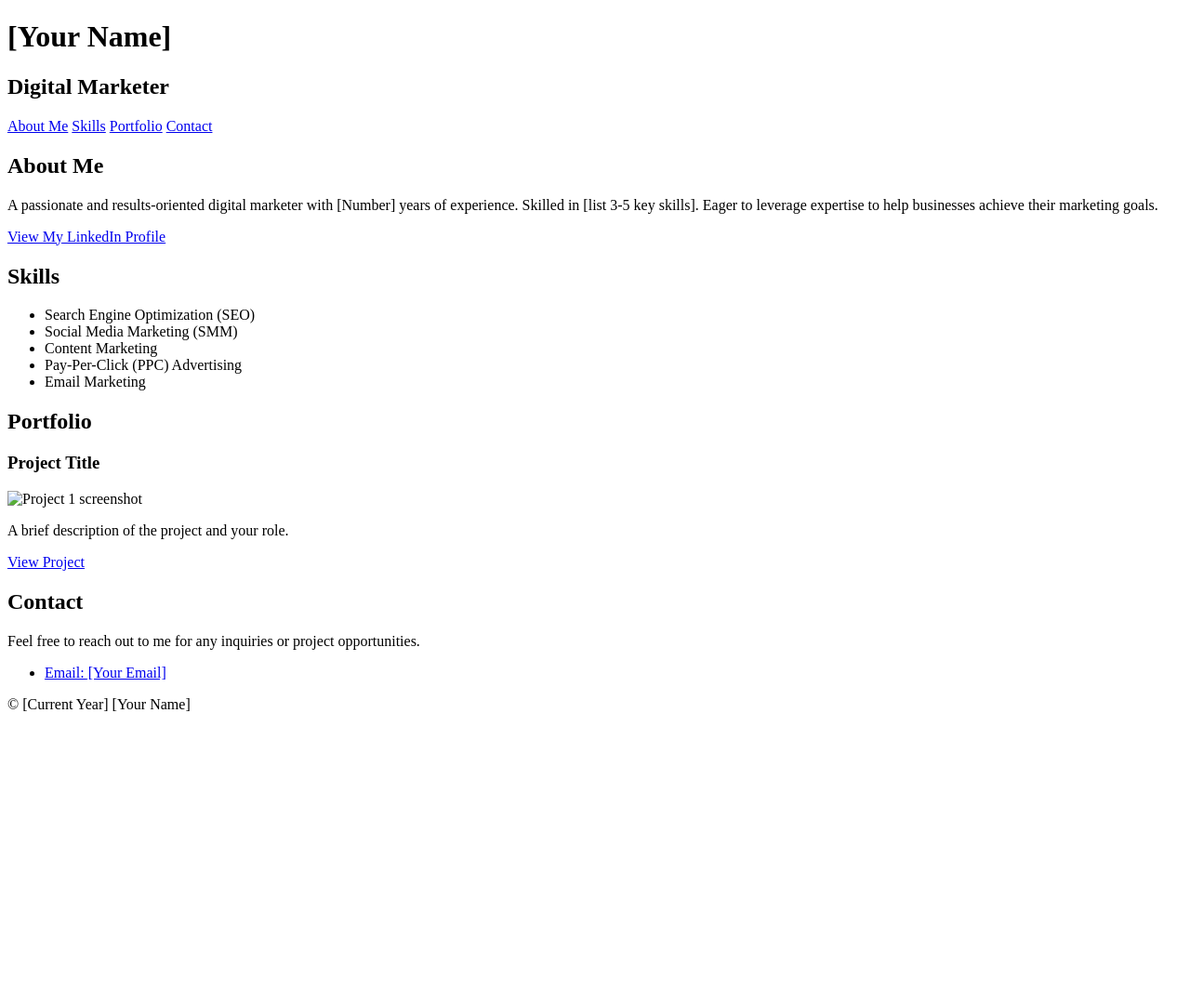
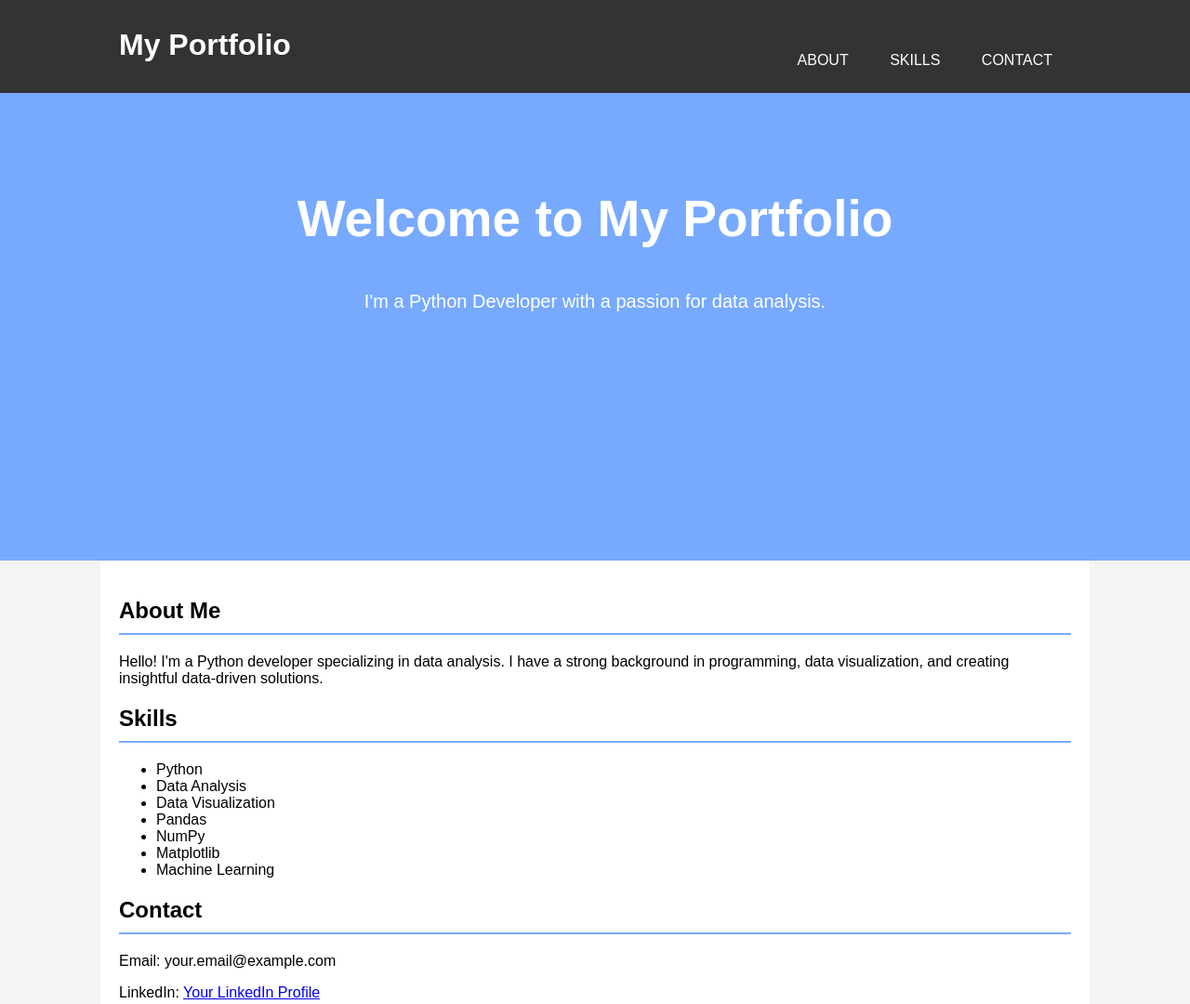
Before and after one commit to Lamerica98/Waliu, a plain HTML site: page index.html in a window 1280 px wide. Shown: the top 1080 px of the page at 93% size. Before the commit the page ends 800 px from the top, so only its background shows below. Drawn offline with Linux system fonts and the light colour scheme.

Commit message:
Update index.html

```diff
--- a/index.html
+++ b/index.html
@@ -3,61 +3,135 @@
 <head>
     <meta charset="UTF-8">
     <meta name="viewport" content="width=device-width, initial-scale=1.0">
-  <title>[Your Name] - Digital Marketer</title>
-  <link rel="stylesheet" href="style.css"> </head>
+    <title>My Portfolio</title>
+    <style>
+        body {
+            font-family: Arial, sans-serif;
+            margin: 0;
+            padding: 0;
+            background-color: #f4f4f4;
+        }
+        .container {
+            width: 80%;
+            margin: 0 auto;
+            overflow: hidden;
+        }
+        header {
+            background: #333;
+            color: #fff;
+            padding-top: 30px;
+            min-height: 70px;
+            border-bottom: #77aaff 3px solid;
+        }
+        header a {
+            color: #fff;
+            text-decoration: none;
+            text-transform: uppercase;
+            font-size: 16px;
+        }
+        header ul {
+            padding: 0;
+            list-style: none;
+        }
+        header li {
+            display: inline;
+            padding: 0 20px 0 20px;
+        }
+        header #branding {
+            float: left;
+        }
+        header #branding h1 {
+            margin: 0;
+        }
+        header nav {
+            float: right;
+            margin-top: 10px;
+        }
+        #showcase {
+            min-height: 400px;
+            background: #77aaff;
+            color: #fff;
+            text-align: center;
+            padding-top: 100px;
+        }
+        #showcase h1 {
+            font-size: 55px;
+            margin-top: 0;
+        }
+        #showcase p {
+            font-size: 20px;
+        }
+        #main {
+            padding: 20px;
+            background: #fff;
+        }
+        .section {
+            margin-bottom: 20px;
+        }
+        .section h2 {
+            border-bottom: 2px solid #77aaff;
+            padding-bottom: 10px;
+        }
+        footer {
+            padding: 20px;
+            background: #333;
+            color: #fff;
+            text-align: center;
+        }
+    </style>
+</head>
 <body>
-  <header class="header">
-    <h1>[Your Name]</h1>
-    <h2>Digital Marketer</h2>
-    <nav class="nav">
-      <a href="#about">About Me</a>
-      <a href="#skills">Skills</a>
-      <a href="#portfolio">Portfolio</a>
-      <a href="#contact">Contact</a>
+    <header>
+        <div class="container">
+            <div id="branding">
+                <h1>My Portfolio</h1>
+            </div>
+            <nav>
+                <ul>
+                    <li><a href="#about">About</a></li>
+                    <li><a href="#skills">Skills</a></li>
+                    <li><a href="#contact">Contact</a></li>
+                </ul>
             </nav>
+        </div>
     </header>
 
-  <main>
-    <section id="about" class="about">
-      <h2>About Me</h2>
-      <p>A passionate and results-oriented digital marketer with [Number] years of experience. Skilled in [list 3-5 key skills]. Eager to leverage expertise to help businesses achieve their marketing goals.</p>
-      <a href="[Your LinkedIn URL]" class="btn">View My LinkedIn Profile</a>
+    <section id="showcase">
+        <div class="container">
+            <h1>Welcome to My Portfolio</h1>
+            <p>I'm a Python Developer with a passion for data analysis.</p>
+        </div>
     </section>
 
-    <section id="skills" class="skills">
+    <div id="main" class="container">
+        <section id="about" class="section">
+            <h2>About Me</h2>
+            <p>Hello! I'm a Python developer specializing in data analysis. I have a strong background in programming, data visualization, and creating insightful data-driven solutions.</p>
+        </section>
+
+        <section id="skills" class="section">
             <h2>Skills</h2>
             <ul>
-        <li>Search Engine Optimization (SEO)</li>
-        <li>Social Media Marketing (SMM)</li>
-        <li>Content Marketing</li>
-        <li>Pay-Per-Click (PPC) Advertising</li>
-        <li>Email Marketing</li>
+                <li>Python</li>
+                <li>Data Analysis</li>
+                <li>Data Visualization</li>
+                <li>Pandas</li>
+                <li>NumPy</li>
+                <li>Matplotlib</li>
+                <li>Machine Learning</li>
             </ul>
         </section>
 
-    <section id="portfolio" class="portfolio">
-      <h2>Portfolio</h2>
-      <div class="project-container">
-        <article class="project">
-          <h3>Project Title</h3>
-          <img src="images/project1.jpg" alt="Project 1 screenshot">
-          <p>A brief description of the project and your role.</p>
-          <a href="[Project URL]" class="btn">View Project</a>
-        </article>
+        <section id="contact" class="section">
+            <h2>Contact</h2>
+            <p>Email: your.email@example.com</p>
+            <p>LinkedIn: <a href="https://www.linkedin.com/in/yourprofile" target="_blank">Your LinkedIn Profile</a></p>
+            <p>GitHub: <a href="https://github.com/yourgithub" target="_blank">Your GitHub Profile</a></p>
+        </section>
     </div>
-    </section>
 
-    <section id="contact" class="contact">
-      <h2>Contact</h2>
-      <p>Feel free to reach out to me for any inquiries or project opportunities.</p>
-      <ul>
-        <li><a href="mailto:[Your Email]">Email: [Your Email]</a></li>
-        </ul>
-    </section>
-  </main>
-
-  <footer class="footer">
-    <p>&copy; [Current Year] [Your Name]</p>
+    <footer>
+        <p>My Portfolio &copy; 2024</p>
     </footer>
 </body>
 </html>
```
Lines whose indentation alone changed are shown as unchanged.
